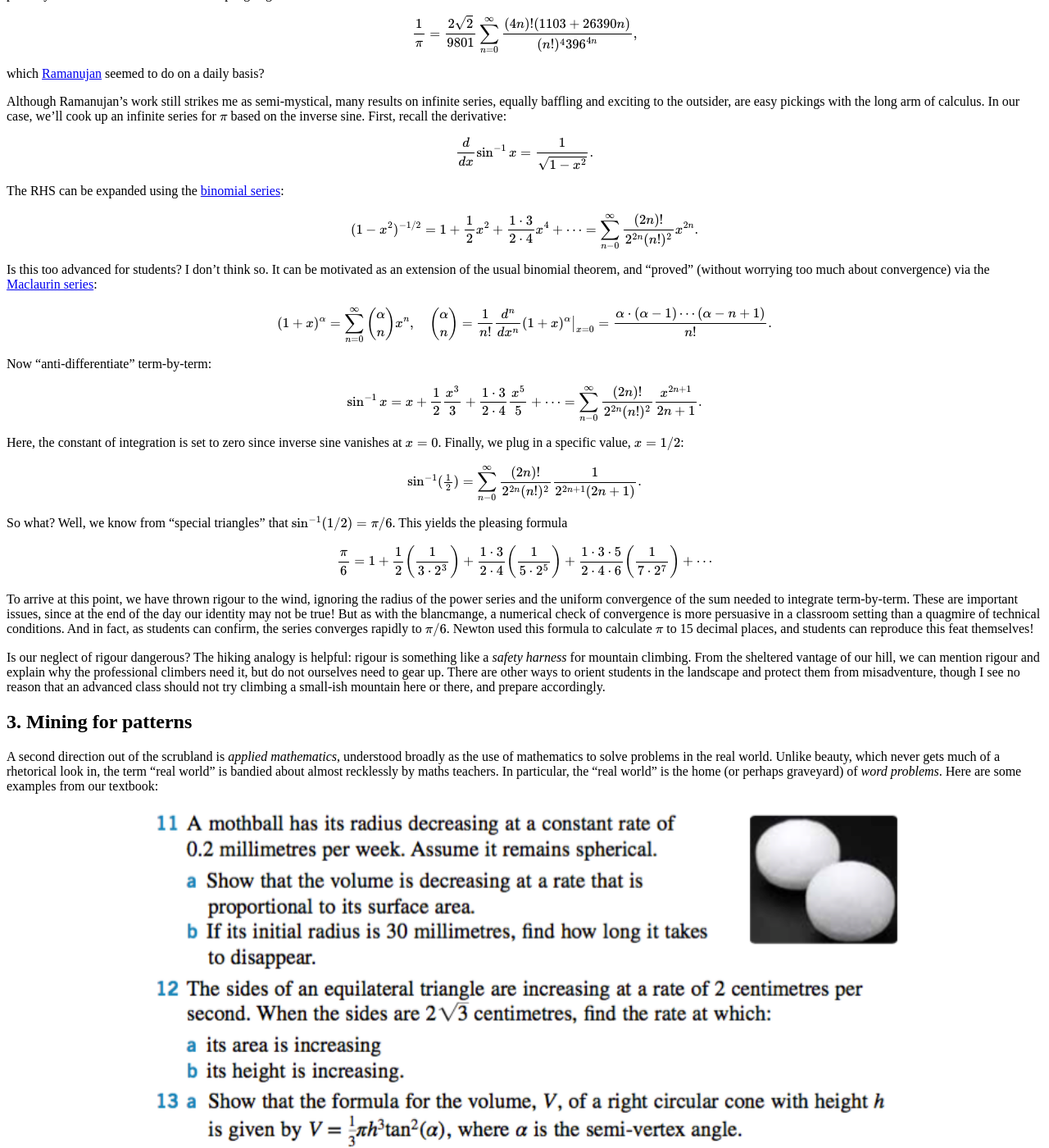
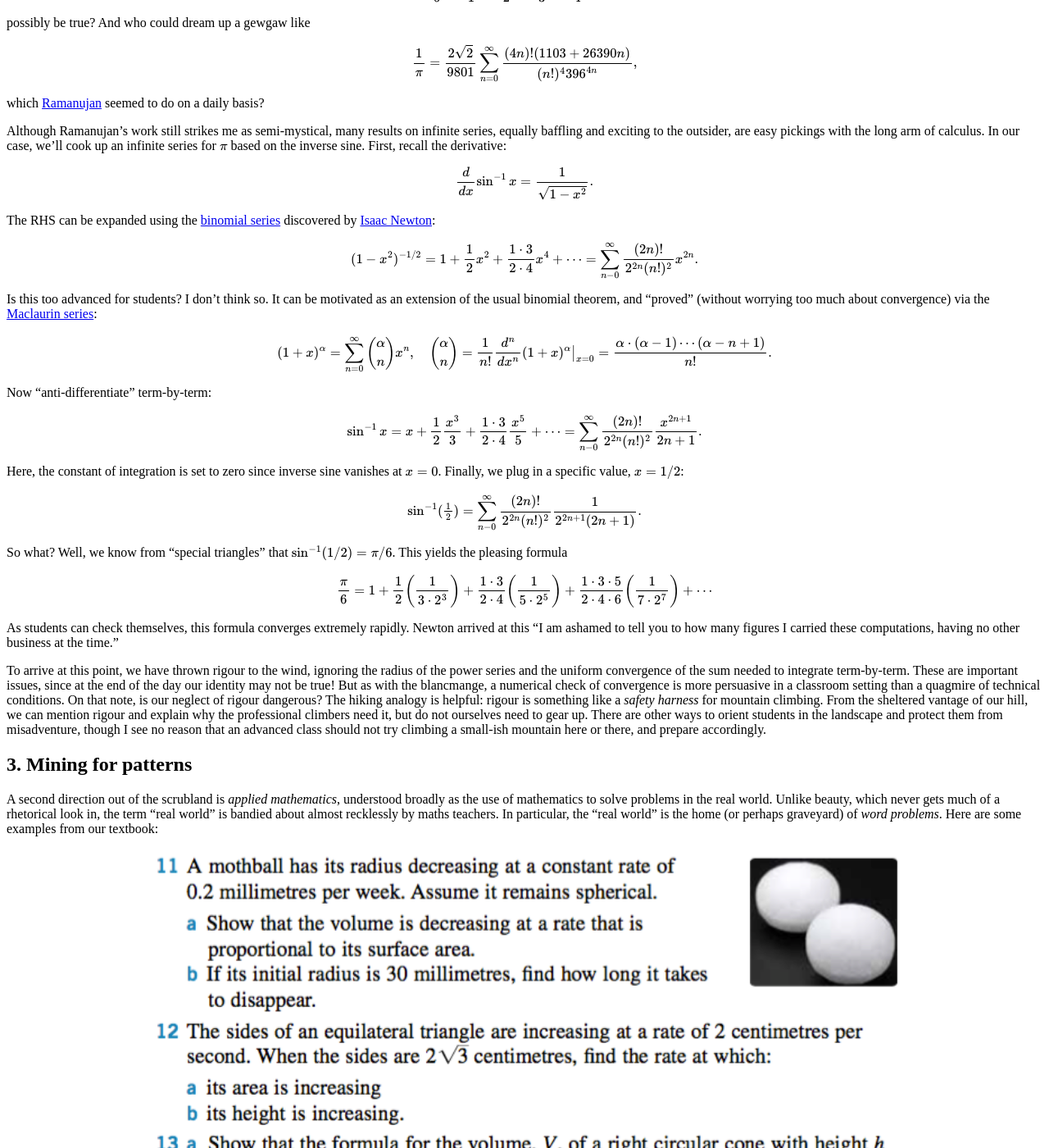
Before and after one commit to hapax/hapax.github.io, a Jekyll site: the page built from assets/teaching.md, in a window 1280 px wide and 1400 px high, scrolled down 13201 px. Shown: the whole window at 82% size. Built offline with Jekyll 4.4.1, drawn with Linux system fonts in a browser that asks for light colours; our own code applies the rules of GitHub Pages for plain Markdown files; formulas are drawn with MathJax 3; a script that is not in the unit is left out; some of the changed text lies outside the part shown.

Commit message:
Update teaching.md

```diff
--- a/assets/teaching.md
+++ b/assets/teaching.md
@@ -10,10 +10,10 @@
 **August 13, 2019.** *In the 21st century, higher-order mathematical
   skills are more important than ever before, but high school maths
   classes are dull, alienating and disempower students. How do we improve them, and plug some
-  of the holes in the pipeline? I propose we make maths interesting! This calls for collaboration between practicing
-  scientists and educators. Together, they can plot a route out of the
-  scrubland, and into realms where the beauty and power of
-  mathematical thought are evident.*
+  of the holes in the pipeline? I propose we make maths interesting! I
+  illustrate this approach with examples: the mean value theorem, continuous but
+  nowhere-differentiable functions, approximations of π, disappearing
+  mothballs, self-similar missile trajectories, and collapsing sandpiles.*
 
 ### Contents
 
@@ -466,15 +466,15 @@
 
 Here's a more practical application: *cheap traffic enforcement*.
 Suppose traffic police monitor a stretch of highway of length $L$.
-They clock a car entering the stretch, and leaving a time $T$ later.
-Without using a radar gun, they know from the MVT that the car was
+They clock a car entering the stretch and leaving a time $T$ later.
+Without using a radar gun, they know from the MVT (see graph below) that the car was
 travelling at speed $v = L/T$ at some point along the stretch.
 If this is greater than the speed limit, they can issue a fine!
 
 <figure>
     <div style="text-align:center"><img src ="/images/posts/mvt13.png"
-    width="60%" />
-		    <figcaption><i>The MVT lets police replace a radar gun
+    width="63%" />
+		    <figcaption><i>The MVT replaces a radar gun
     with a watch.</i></figcaption>
 	</div>
 	</figure>
@@ -668,7 +668,7 @@
 $$
 
 The RHS can be expanded using the
-[binomial series](https://en.wikipedia.org/wiki/Binomial_series):
+[binomial series](https://en.wikipedia.org/wiki/Binomial_series) discovered by [Isaac Newton](https://en.wikipedia.org/wiki/Isaac_Newton):
 
 $$
 (1-x^2)^{-1/2} = 1 + \frac{1}{2}x^2 + \frac{1\cdot 3}{2\cdot 4} x^4 +
@@ -713,6 +713,12 @@
 3}{2\cdot 4}\left(\frac{1}{5\cdot 2^5}\right) + \frac{1\cdot 3 \cdot 5}{2\cdot 4\cdot
 6}\left(\frac{1}{7\cdot 2^7}\right) + \cdots
 $$
+
+As students can check themselves, this formula converges extremely
+rapidly.
+Newton arrived at this
+"I am ashamed to tell you to how many figures I carried these
+computations, having no other business at the time."
 
 To arrive at this point, we have thrown rigour to the wind, ignoring
 the radius of the power series and the uniform convergence of the sum
@@ -722,12 +728,7 @@
 But as with the blancmange, a numerical check of convergence
 is more persuasive in a classroom setting than a quagmire of technical
 conditions.
-And in fact, as students can confirm, the series converges rapidly to
-$\pi/6$.
-Newton used this formula to calculate $\pi$ to 15 decimal places, and
-students can reproduce this feat themselves!
-
-Is our neglect of rigour dangerous?
+On that note, is our neglect of rigour dangerous?
 The hiking analogy is helpful: rigour is something like a *safety
 harness* for mountain climbing.
 From the sheltered vantage of our hill, we can mention rigour and explain
```
Also changed, not shown: other parts of assets/teaching.md (+1 -1 lines).
